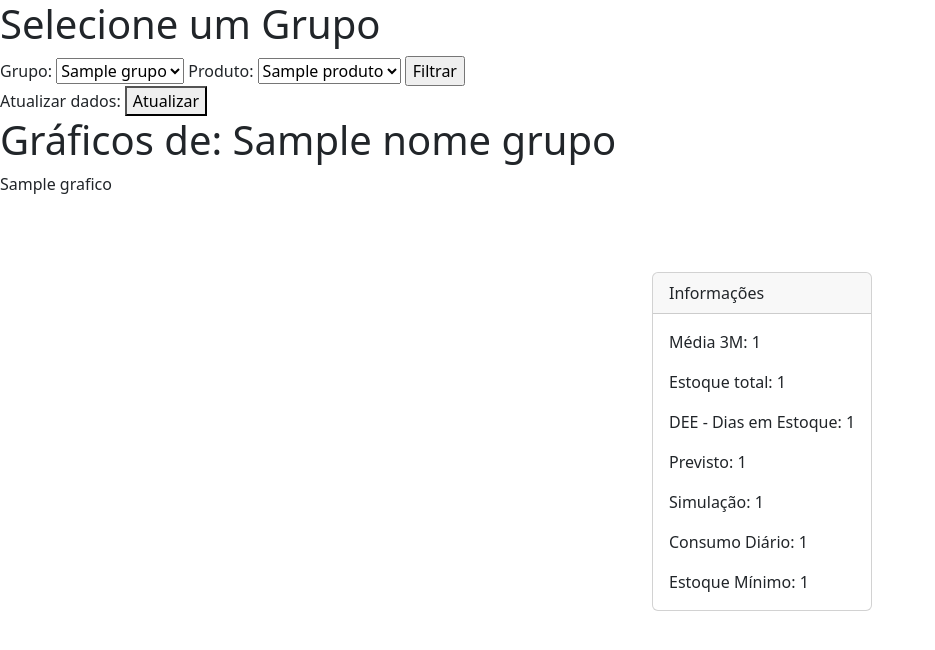
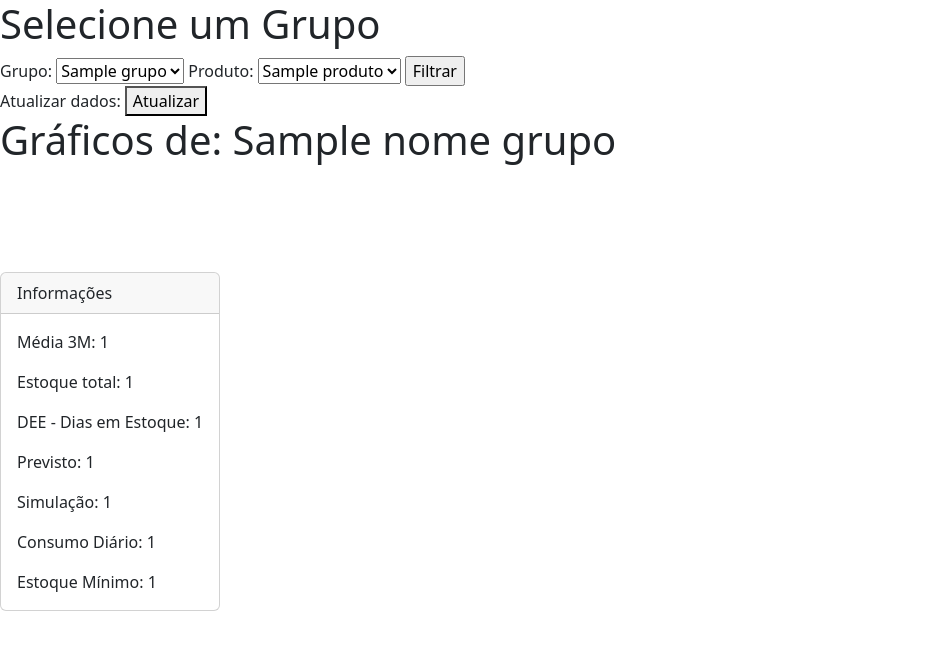
Before and after one commit to Cemag-pcp/grafico-compras-flask, a Flask app: template templates/index.html in a window 1280 px wide. Shown: the top 650 px of the page, without its empty margins (0-935 px from the left). Run offline with Flask 2, Linux system fonts and the light colour scheme; the template is opened without the code that fills it: most values are stand-ins (such as "Sample title", 1, 10 or a date in 2020).

Commit message:
retirada dos graficos

```diff
--- a/templates/index.html
+++ b/templates/index.html
@@ -38,9 +38,9 @@
 
     <div class="row">
         {% for grafico, tabela in graficos_tabelas %}
-            <div class="col-md-6">
+            <!-- <div class="col-md-6">
                 {{ grafico | safe }}
-            </div>
+            </div> -->
             <div class="col-md-6" style="margin-top: 100px; width: fit-content;">
                 <div class="card">
                     <div class="card-header">
```
